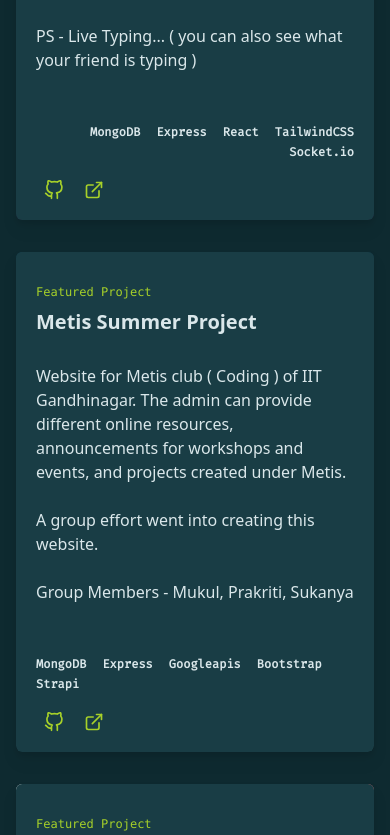
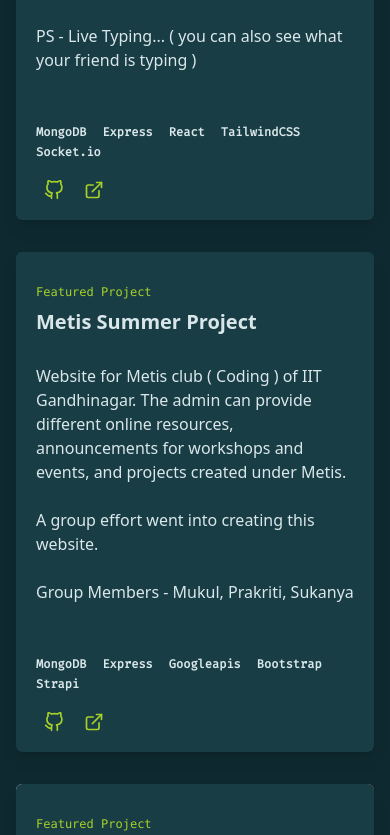
Before and after one commit to mk-mukul/mk-mukul.github.io, a Next.js app: page / in a window 390 px wide. Shown: the part 2189-3024 px from the top of the page. Built offline with nearby package versions, Linux system fonts and the light colour scheme.

Commit message:
minor bug fix

```diff
--- a/components/Project.js
+++ b/components/Project.js
@@ -50,7 +50,7 @@ const Project = ({ isRight, project }) => {
                             )
                         })}
                     </div>
-                    <ul className={` flex flex-wrap font-fira font-bold text-xs gap-y-1 gap-x-4 ${isRight ? "justify-end" : ""}`}>
+                    <ul className={` flex flex-wrap font-fira font-bold text-xs gap-y-1 gap-x-4 ${isRight ? "md:justify-end" : ""}`}>
                         {project.tech.map((val, ind) => {
                             return (
                                 <li key={ind}>{val}{" "}</li>
```
